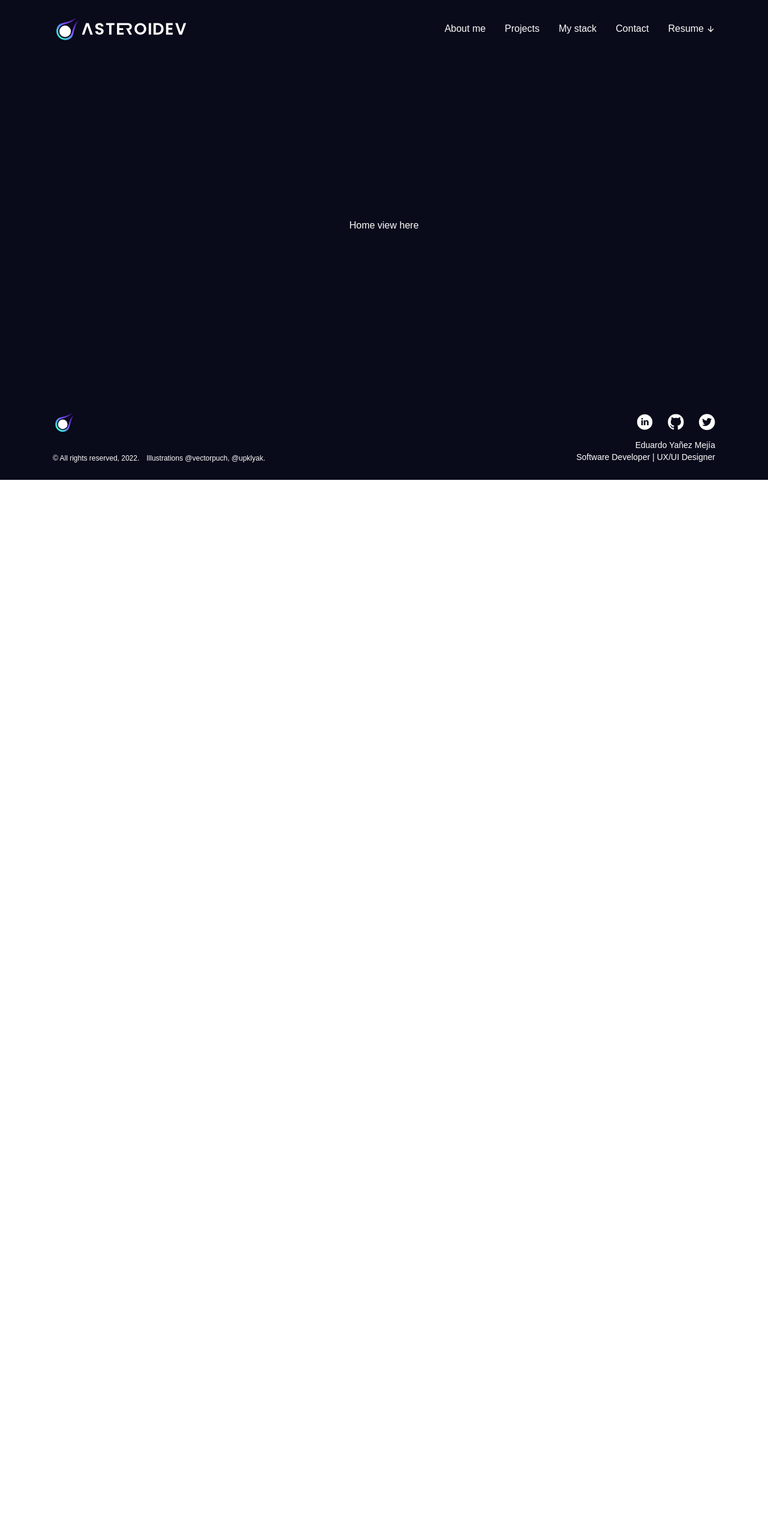
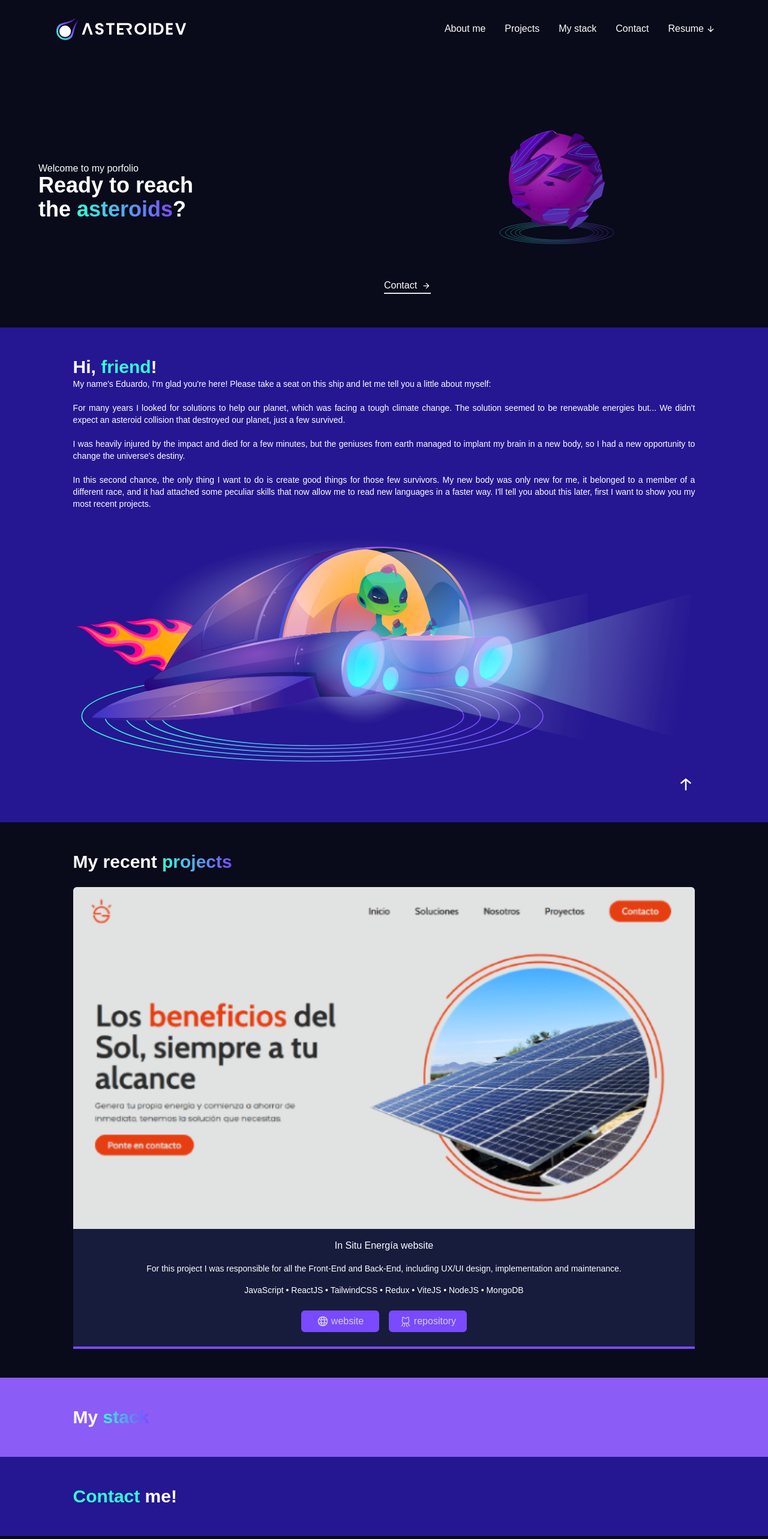
Before and after one commit to eduym17/ey-portfolio, a React (Vite) app: page / in a window 1280 px wide. Shown: the top 2566 px of the page at 60% size. Before the commit the page ends 800 px from the top, so only its background shows below. Built offline with nearby package versions, Linux system fonts and the light colour scheme.

Commit message:
chore: build first 3 website sections

```diff
--- a/src/views/Home.jsx
+++ b/src/views/Home.jsx
@@ -1,7 +1,132 @@
+import { asteroid, newBody, inSitu } from '../components/utils/images';
+import {
+  TitleSpaceWordMain, TitleSpaceWordGeneral, TitleAquaWordGeneral, ClickToTop, ProjectCard,
+} from '../components';
+import { infoInSitu } from '../components/utils/texts';
+
 const Home = () => (
   <>
-    <div>
-      Home view here
+    <div className="containerFullWidth">
+      <div
+        id="home"
+        className="containerContent justify-start pt-20 pb-24 md:flex-row md:justify-around md:py-14"
+      >
+        <div className="w-[90%]">
+          <p className="w-full md:w-3/6 leading-none font-extralight">
+            Welcome to my porfolio
+          </p>
+          <TitleSpaceWordMain
+            title="Ready to reach the asteroids ?"
+            magicWord="asteroids"
+            customClass=""
+          />
+        </div>
+        <div className="w-[90%] flex flex-col items-center">
+          <img
+            src={asteroid}
+            alt={asteroid}
+            className="w-3/4 max-w-xs pt-16 md:w-2/6"
+          />
+          <div className="flex items-start w-full pt-14 ">
+            <a
+              href="/#contact"
+              className="flex items-center gap-2 border-b-2 hover:text-dev-aqua hover:border-dev-aqua"
+            >
+              <p>Contact</p>
+              <svg
+                width="15px"
+                height="15px"
+                viewBox="0 0 24 24"
+              >
+                <path
+                  fill="currentColor"
+                  d="M11.3 19.3q-.275-.275-.288-.7q-.012-.425.263-.7l4.9-4.9H5q-.425 0-.713-.288Q4 12.425 4 12t.287-.713Q4.575 11 5 11h11.175l-4.9-4.9q-.275-.275-.263-.7q.013-.425.288-.7q.275-.275.7-.275q.425 0 .7.275l6.6 6.6q.15.125.213.312q.062.188.062.388t-.062.375q-.063.175-.213.325l-6.6 6.6q-.275.275-.7.275q-.425 0-.7-.275Z"
+                />
+              </svg>
+            </a>
+          </div>
+        </div>
+      </div>
+    </div>
+    <div className="containerFullWidth bg-dev-blue">
+      <div
+        id="aboutMe"
+        className="containerContent py-12"
+      >
+        <div className="w-[90%] flex flex-col items-start">
+          <TitleAquaWordGeneral
+            title="Hi, friend !"
+            magicWord="friend"
+            customClass=""
+          />
+          <p className="w-full font-extralight text-sm text-justify whitespace-pre-line">
+            {`My name's Eduardo, I'm glad you're here! Please take a seat on this ship and let me tell you a little about myself:
+
+              For many years I looked for solutions to help our planet, which was facing a tough climate change. The solution seemed to be renewable energies but... We didn't expect an asteroid collision that destroyed our planet, just a few survived.
+
+              I was heavily injured by the impact and died for a few minutes, but the geniuses from earth managed to implant my brain in a new body, so I had a new opportunity to change the universe's destiny.
+
+              In this second chance, the only thing I want to do is create good things for those few survivors. My new body was only new for me, it belonged to a member of a different race, and it had attached some peculiar skills that now allow me to read new languages in a faster way. I'll tell you about this later, first I want to show you my most recent projects.
+            `}
+          </p>
+          <img
+            src={newBody}
+            alt={newBody}
+            className="w-full pt-10 pb-2"
+          />
+          <ClickToTop customClass="mt-2" />
+        </div>
+      </div>
+    </div>
+    <div className="containerFullWidth">
+      <div
+        id="projects"
+        className="containerContent py-12"
+      >
+        <div className="w-[90%] flex flex-col items-start">
+          <TitleSpaceWordGeneral
+            title="My recent projects"
+            magicWord="projects"
+            customClass="text-3xl"
+          />
+          <ProjectCard
+            image={inSitu}
+            title={infoInSitu.title}
+            description={infoInSitu.description}
+            stack={infoInSitu.stack}
+            website={infoInSitu.website}
+            disabled={infoInSitu.isWebsiteDisabled}
+          />
+        </div>
+      </div>
+    </div>
+    <div className="containerFullWidth bg-violet-500">
+      <div
+        id="stack"
+        className="containerContent py-12"
+      >
+        <div className="w-[90%] flex flex-col items-start">
+          <TitleSpaceWordGeneral
+            title="My stack"
+            magicWord="stack"
+            customClass="text-3xl"
+          />
+        </div>
+      </div>
+    </div>
+    <div className="containerFullWidth bg-dev-blue">
+      <div
+        id="contact"
+        className="containerContent py-12"
+      >
+        <div className="w-[90%] flex flex-col items-start">
+          <TitleAquaWordGeneral
+            title="Contact  me!"
+            magicWord="Contact"
+            customClass=""
+          />
+        </div>
+      </div>
     </div>
   </>
 );
```
